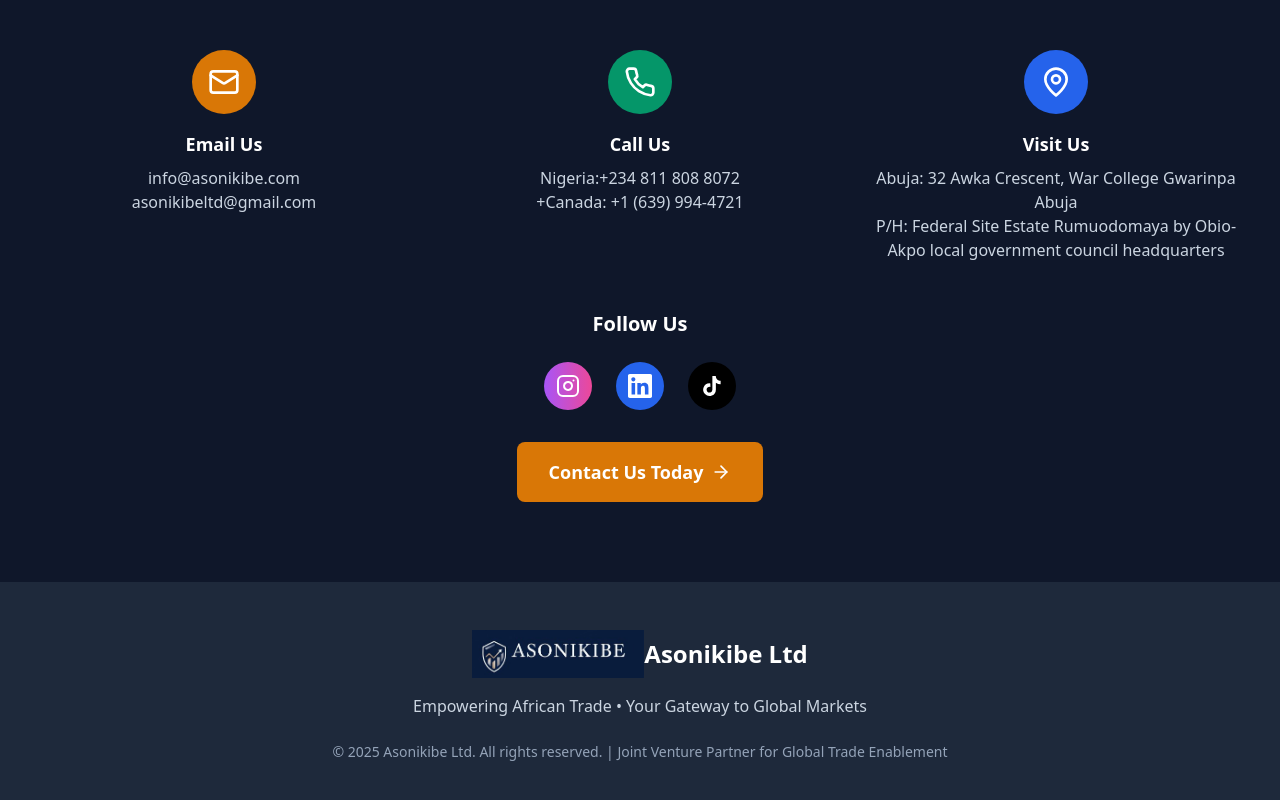
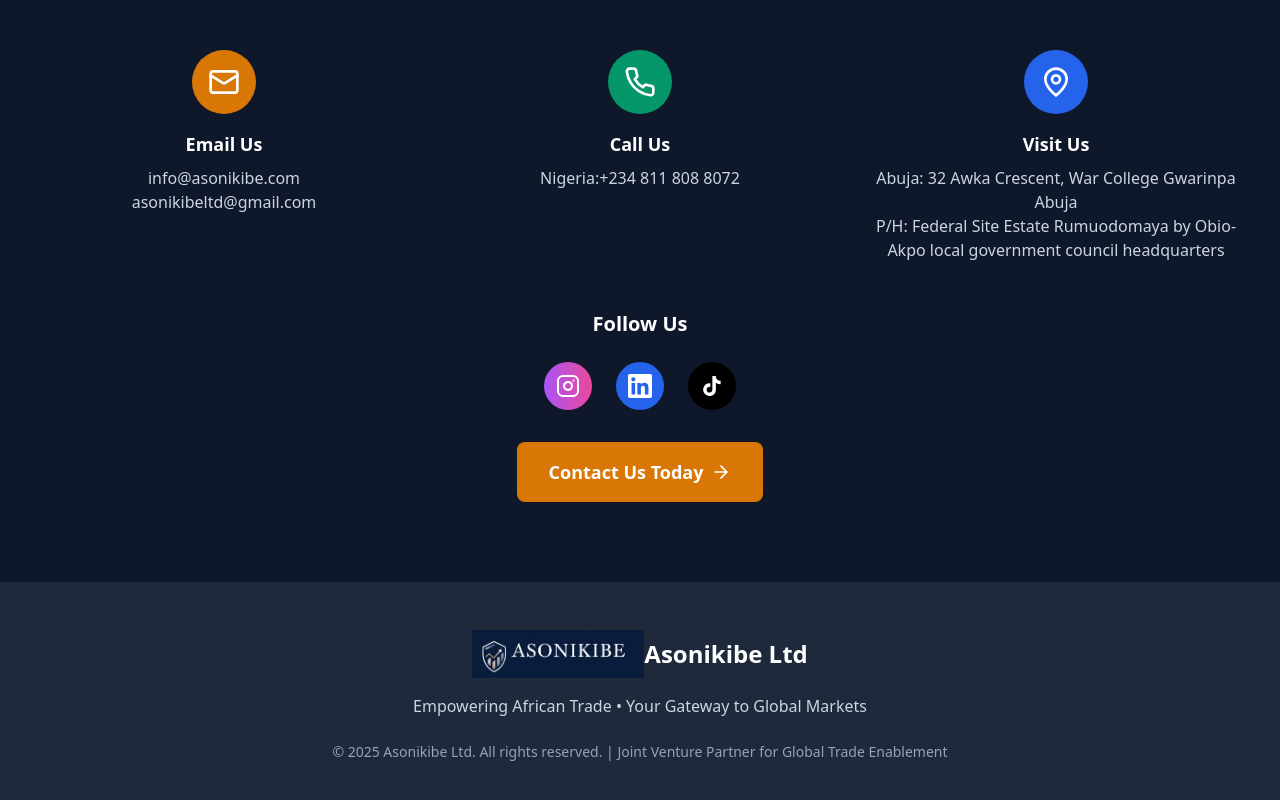
Before and after one commit to BobtheBuilder-ux/ash, a React (Vite) app: page / in a window 1280 px wide. Shown: the part 4132-4932 px from the top of the page. Built offline with nearby package versions, Linux system fonts and the light colour scheme.

Commit message:
Update App.tsx styling and functionality

```diff
--- a/src/App.tsx
+++ b/src/App.tsx
@@ -382,7 +382,6 @@ function App() {
               </div>
               <h3 className="text-lg font-semibold mb-2">Call Us</h3>
               <p className="text-slate-300">Nigeria:+234 811 808 8072</p>
-              <p className="text-slate-300">+Canada: +1 (639) 994-4721</p>
             </div>
 
             <div className="text-center">
```
